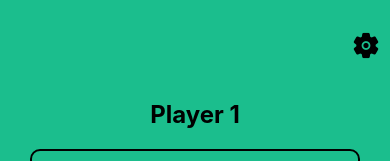
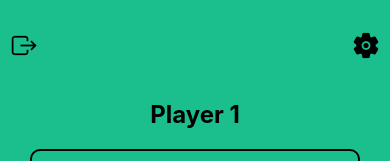
Before and after one commit to Lonerr7/RN-Pig-Game, a React Native app: screen / in a window 390 px wide. Shown: the top 161 px of the page. Built offline with nearby package versions, Linux system fonts and the light colour scheme.

Commit message:
8. Made exit btn (without logic)

```diff
--- a/src/components/GameHeader/GameHeader.tsx
+++ b/src/components/GameHeader/GameHeader.tsx
@@ -5,6 +5,7 @@ import Ionicons from '@expo/vector-icons/Ionicons';
 import { NavigationRoutes, RootStackParamList } from '../../types/types';
 import { useNavigation } from '@react-navigation/native';
 import { StackNavigationProp } from '@react-navigation/stack';
+import ExitAppBtn from '../common/ExitAppBtn';
 
 type SettingsScreenProp = StackNavigationProp<
   RootStackParamList,
@@ -20,6 +21,7 @@ const GameHeader: React.FC = () => {
 
   return (
     <View style={styles.gameHeader}>
+      <ExitAppBtn />
       <CustomButton onPress={settingsPressHandler}>
         <Ionicons name="settings" size={28} />
       </CustomButton>
@@ -29,12 +31,16 @@ const GameHeader: React.FC = () => {
 
 const styles = StyleSheet.create({
   gameHeader: {
+    flexDirection: 'row',
+    justifyContent: 'space-between',
     paddingVertical: 30,
     position: 'absolute',
+    width: '100%',
     top: 0,
-    right: 10,
+    paddingHorizontal: 10,
     zIndex: 50,
   },
+  btnStyle: {},
 });
 
 export default GameHeader;
--- /dev/null
+++ b/src/components/common/ExitAppBtn.tsx
@@ -0,0 +1,19 @@
+import { StyleSheet, Platform } from 'react-native';
+import CustomButton from './CustomButton';
+import Ionicons from '@expo/vector-icons/Ionicons';
+
+const ExitAppBtn = () => {
+  const exitAppHandler = () => {
+    if (Platform.OS === 'android') {
+    } else if (Platform.OS === 'ios') {
+    }
+  };
+
+  return (
+    <CustomButton onPress={exitAppHandler}>
+      <Ionicons name="exit-outline" size={28} />
+    </CustomButton>
+  );
+};
+
+export default ExitAppBtn;
```
